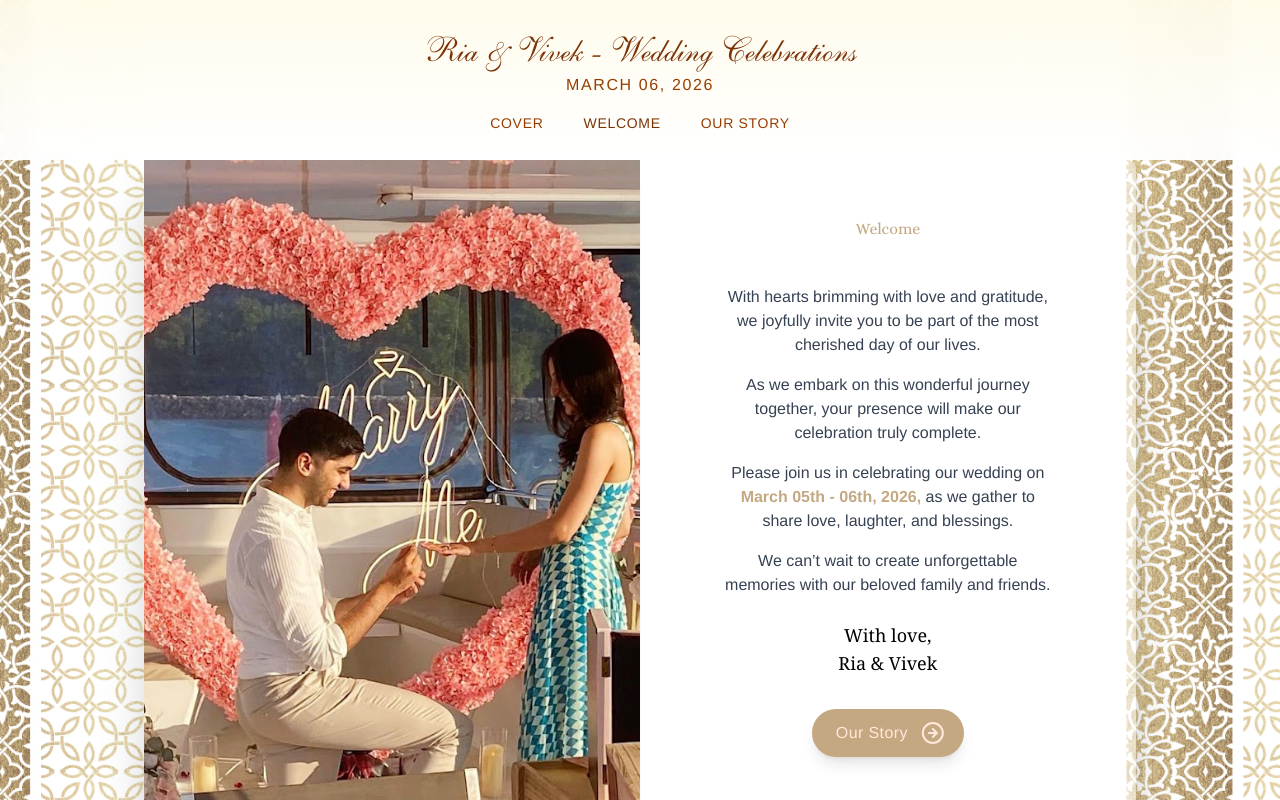
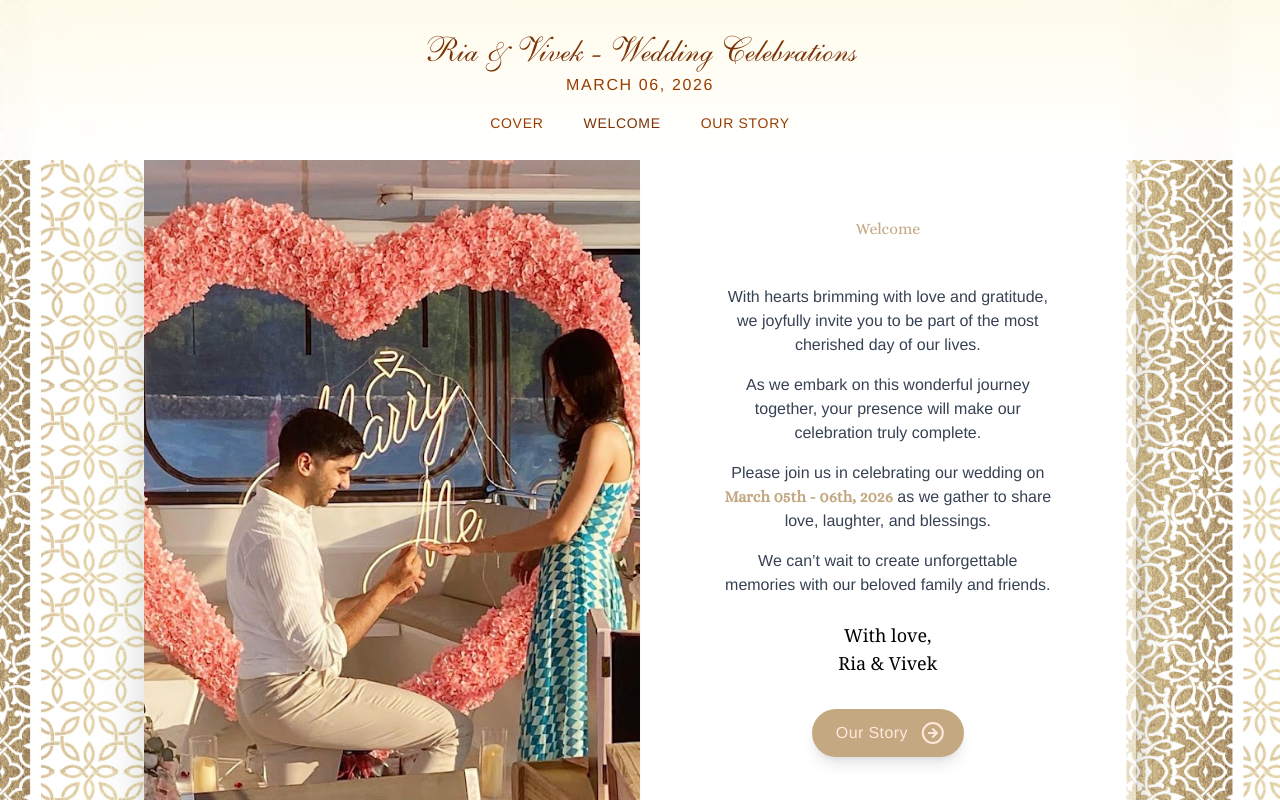
Before and after one commit to Ashish-Singh-Negi/wed, a Next.js app: page /welcome in a window 1280 px wide. Shown: the top 800 px of the page. Built offline with nearby package versions, Linux system fonts and the light colour scheme; a web font is replaced by a local one.

Commit message:
Add font-alice in Welcome page

```diff
--- a/app/(main)/welcome/page.tsx
+++ b/app/(main)/welcome/page.tsx
@@ -63,8 +63,8 @@ export default function WelcomePage() {
                     </p>
                     <p>
                       Please join us in celebrating our wedding on{" "}
-                      <span className="font-semibold text-[#c4a882]">
-                        March 05th - 06th, 2026,
+                      <span className="font-semibold font-alice text-[#c4a882]">
+                        March 05th - 06th, 2026
                       </span>{" "}
                       as we gather to share love, laughter, and blessings.
                     </p>
```
